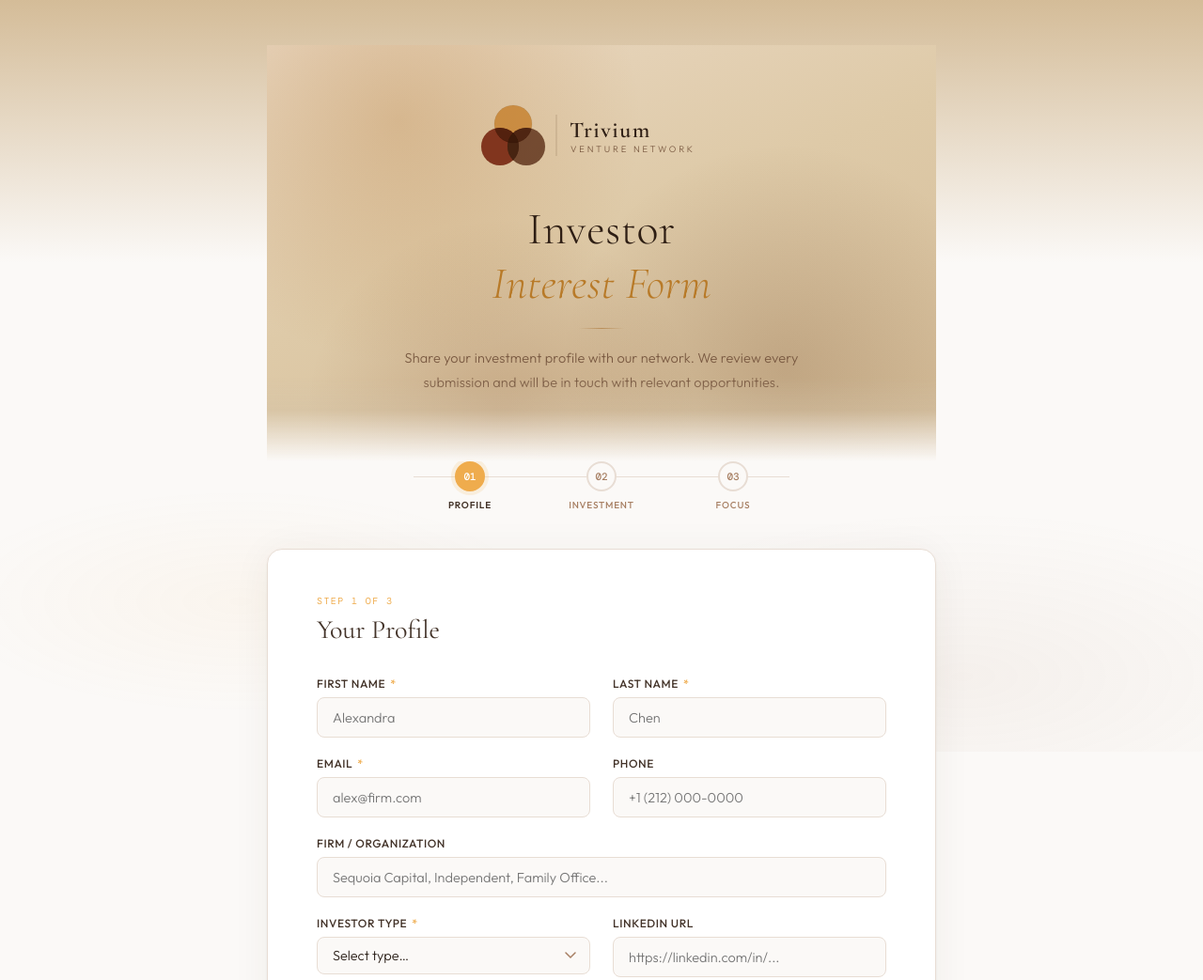
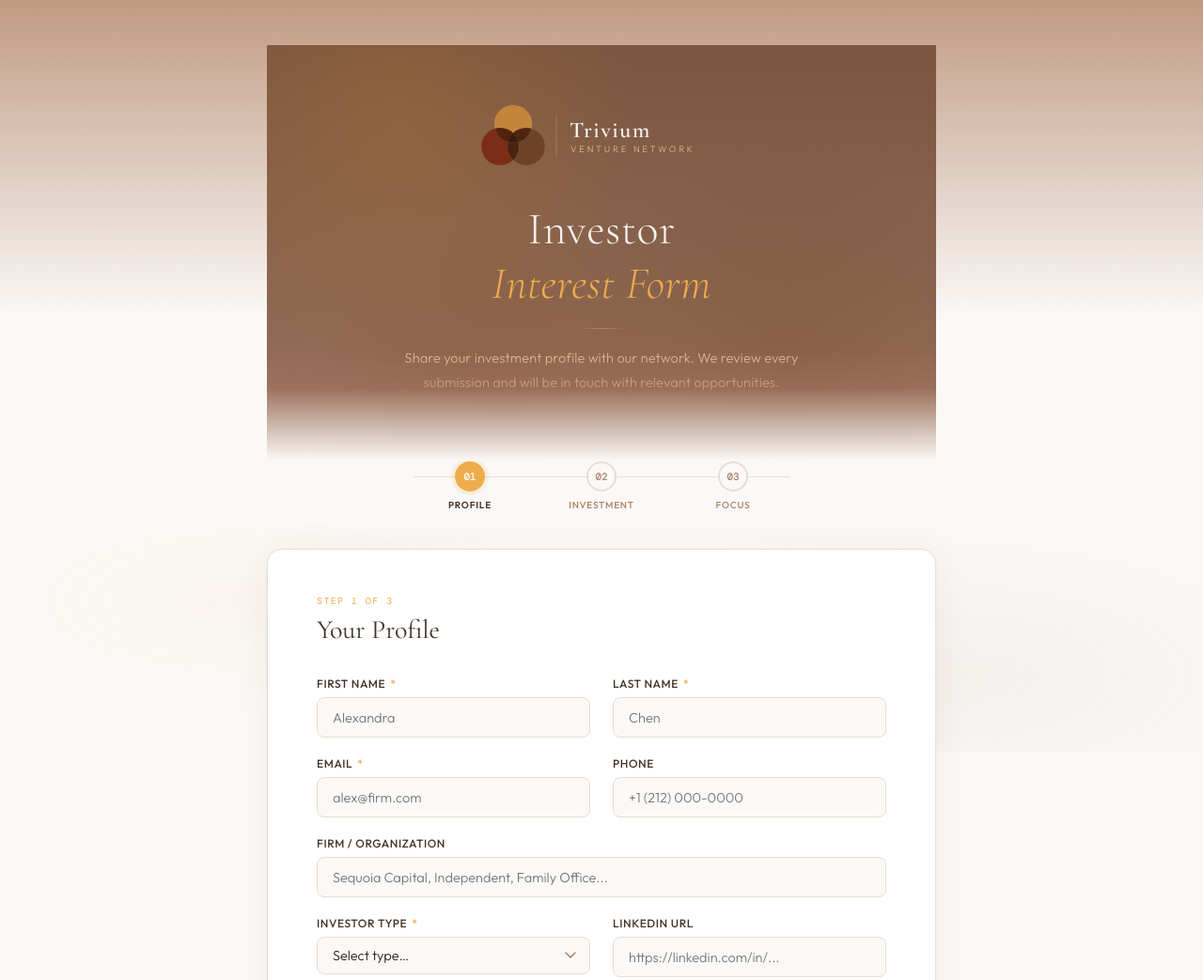
Before and after one commit to Trivium-Venture-Network/Trivium-investor-form, a plain HTML site: page index.html in a window 1280 px wide. Shown: the top 1043 px of the page at 94% size. Drawn offline with nearby package versions, Linux system fonts and the light colour scheme; a web font is replaced by a local one.

Commit message:
Update index.html

```diff
--- a/index.html
+++ b/index.html
@@ -30,7 +30,7 @@
     background: var(--bg);
     color: var(--text);
     min-height: 100vh;
-    background-image: linear-gradient(to bottom, #D4BC98 0%, var(--bg) 280px);
+    background-image: linear-gradient(to bottom, #C09A82 0%, var(--bg) 340px);
     position: relative;
     overflow-x: hidden;
   }
@@ -51,7 +51,7 @@
   .hero {
     position: relative;
     overflow: hidden;
-    background: linear-gradient(160deg, #EAD8C2 0%, #DECAA8 45%, #D4BC98 100%);
+    background: linear-gradient(180deg, #7A5540 0%, #8B6650 60%, #A07460 100%);
     padding: 60px 24px 72px;
     text-align: center;
     z-index: 1;
@@ -105,7 +105,7 @@
     font-family: 'Cormorant Garamond', serif;
     font-size: clamp(32px, 5.5vw, 48px);
     font-weight: 300;
-    color: #2E1E14;
+    color: rgba(251,249,247,0.95);
     line-height: 1.2;
     margin-bottom: 14px;
     letter-spacing: 0.01em;
@@ -114,7 +114,7 @@
 
   .hero h1 em {
     font-style: italic;
-    color: #B87A28;
+    color: #EFAC4D;
   }
 
   .hero-divider {
@@ -122,7 +122,7 @@
     z-index: 2;
     width: 48px;
     height: 1px;
-    background: linear-gradient(90deg, transparent, rgba(160,100,30,0.5), transparent);
+    background: linear-gradient(90deg, transparent, rgba(239,172,77,0.5), transparent);
     margin: 18px auto;
     animation: fadeUp 0.7s 0.15s ease both;
   }
@@ -131,7 +131,7 @@
     position: relative;
     z-index: 2;
     font-size: 14.5px;
-    color: #7A5A42;
+    color: rgba(244,214,165,0.82);
     max-width: 440px;
     margin: 0 auto;
     line-height: 1.75;
@@ -145,8 +145,8 @@
     content: '';
     position: absolute;
     bottom: 0; left: 0; right: 0;
-    height: 90px;
-    background: linear-gradient(to bottom, transparent 0%, rgba(212,195,168,0.4) 40%, var(--bg) 100%);
+    height: 120px;
+    background: linear-gradient(to bottom, transparent 0%, rgba(160,116,96,0.5) 35%, var(--bg) 100%);
     z-index: 2;
   }
 
@@ -611,16 +611,16 @@
         <circle cx="22" cy="48" r="20" fill="#3A1A0A" opacity="0.5"  clip-path="url(#rightCircleClip)"/>
 
         <!-- Subtle ring highlights -->
-        <circle cx="36" cy="24" r="20" fill="none" stroke="rgba(0,0,0,0.08)" stroke-width="0.8"/>
-        <circle cx="22" cy="48" r="20" fill="none" stroke="rgba(0,0,0,0.06)" stroke-width="0.8"/>
-        <circle cx="50" cy="48" r="20" fill="none" stroke="rgba(0,0,0,0.06)" stroke-width="0.8"/>
+        <circle cx="36" cy="24" r="20" fill="none" stroke="rgba(255,255,255,0.1)" stroke-width="0.8"/>
+        <circle cx="22" cy="48" r="20" fill="none" stroke="rgba(255,255,255,0.08)" stroke-width="0.8"/>
+        <circle cx="50" cy="48" r="20" fill="none" stroke="rgba(255,255,255,0.08)" stroke-width="0.8"/>
 
         <!-- Vertical divider -->
-        <line x1="82" y1="14" x2="82" y2="58" stroke="rgba(100,70,45,0.25)" stroke-width="1"/>
+        <line x1="82" y1="14" x2="82" y2="58" stroke="rgba(244,214,165,0.25)" stroke-width="1"/>
 
         <!-- Wordmark -->
-        <text x="96" y="38" font-family="'Cormorant Garamond', Georgia, serif" font-size="24" font-weight="600" letter-spacing="1.5" fill="#2E1E14">Trivium</text>
-        <text x="97" y="54" font-family="'Outfit', sans-serif" font-size="9.5" font-weight="300" letter-spacing="2.8" fill="#7A5A42">VENTURE NETWORK</text>
+        <text x="96" y="38" font-family="'Cormorant Garamond', Georgia, serif" font-size="24" font-weight="600" letter-spacing="1.5" fill="rgba(251,249,247,0.96)">Trivium</text>
+        <text x="97" y="54" font-family="'Outfit', sans-serif" font-size="9.5" font-weight="300" letter-spacing="2.8" fill="rgba(244,214,165,0.78)">VENTURE NETWORK</text>
       </svg>
     </div>
 
@@ -863,10 +863,10 @@
 // ─────────────────────────────────────────────────────────────────────
 //  CONFIGURATION — replace this with your deployed Apps Script URL
 // ─────────────────────────────────────────────────────────────────────
-const APPS_SCRIPT_URL = 'YOUR_APPS_SCRIPT_URL_HERE';
+const APPS_SCRIPT_URL = 'https://script.google.com/a/macros/triviumvn.com/s/AKfycbw0H-thlzKmAZtFJVWetgt_ylD9ElErjZ-edrJ9SlO15CTwK2hCpaOlUsKix5VLOnlJ/exec';
 
 // Hide config banner once real URL is set
-if (APPS_SCRIPT_URL !== 'YOUR_APPS_SCRIPT_URL_HERE') {
+if (APPS_SCRIPT_URL !== 'https://script.google.com/a/macros/triviumvn.com/s/AKfycbw0H-thlzKmAZtFJVWetgt_ylD9ElErjZ-edrJ9SlO15CTwK2hCpaOlUsKix5VLOnlJ/exec') {
 }
 
 // ─── Step navigation ───────────────────────────────────────────────
@@ -953,7 +953,7 @@ async function submitForm() {
 
   const data = getFormData();
 
-  if (APPS_SCRIPT_URL === 'YOUR_APPS_SCRIPT_URL_HERE') {
+  if (APPS_SCRIPT_URL === 'https://script.google.com/a/macros/triviumvn.com/s/AKfycbw0H-thlzKmAZtFJVWetgt_ylD9ElErjZ-edrJ9SlO15CTwK2hCpaOlUsKix5VLOnlJ/exec') {
     // Demo mode: simulate success
     console.table(data);
     await new Promise(r => setTimeout(r, 1200));
```
